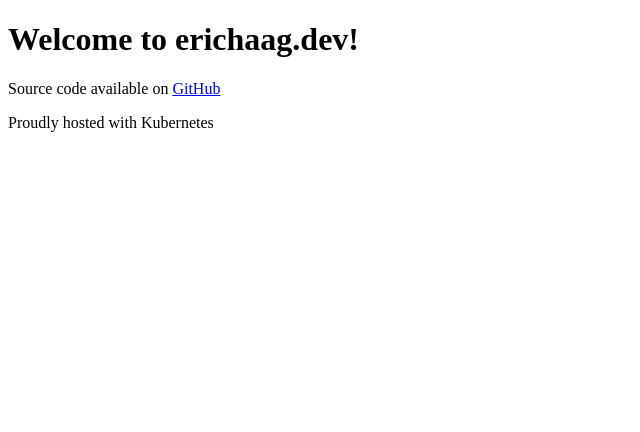
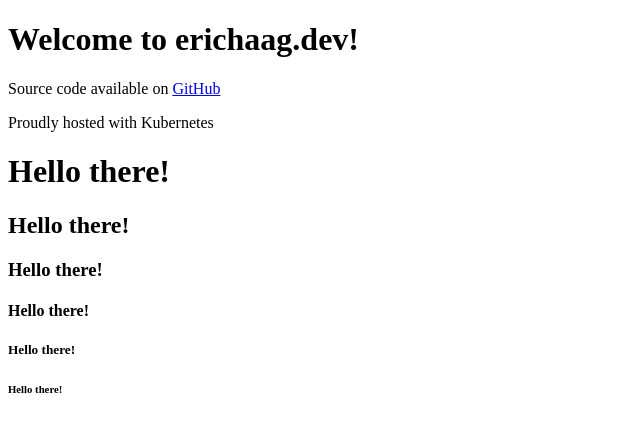
Before and after one commit to erichaagdev/erichaag.dev-archived, a plain HTML site: page public/index.html in a window 1280 px wide. Shown: the whole page, without its empty margins (0-640 px from the left). Drawn offline with Linux system fonts and the light colour scheme.

Commit message:
Update erichaagdev/deployments repository

```diff
--- a/public/index.html
+++ b/public/index.html
@@ -7,5 +7,11 @@
     <h1>Welcome to erichaag.dev!</h1>
     <p>Source code available on <a href="https://github.com/erichaagdev/erichaag.dev">GitHub</a></p>
     <p>Proudly hosted with Kubernetes</p>
+    <h1>Hello there!</h1>
+    <h2>Hello there!</h2>
+    <h3>Hello there!</h3>
+    <h4>Hello there!</h4>
+    <h5>Hello there!</h5>
+    <h6>Hello there!</h6>
   </body>
 </html>
```
Also changed, not shown: 3 other files.
